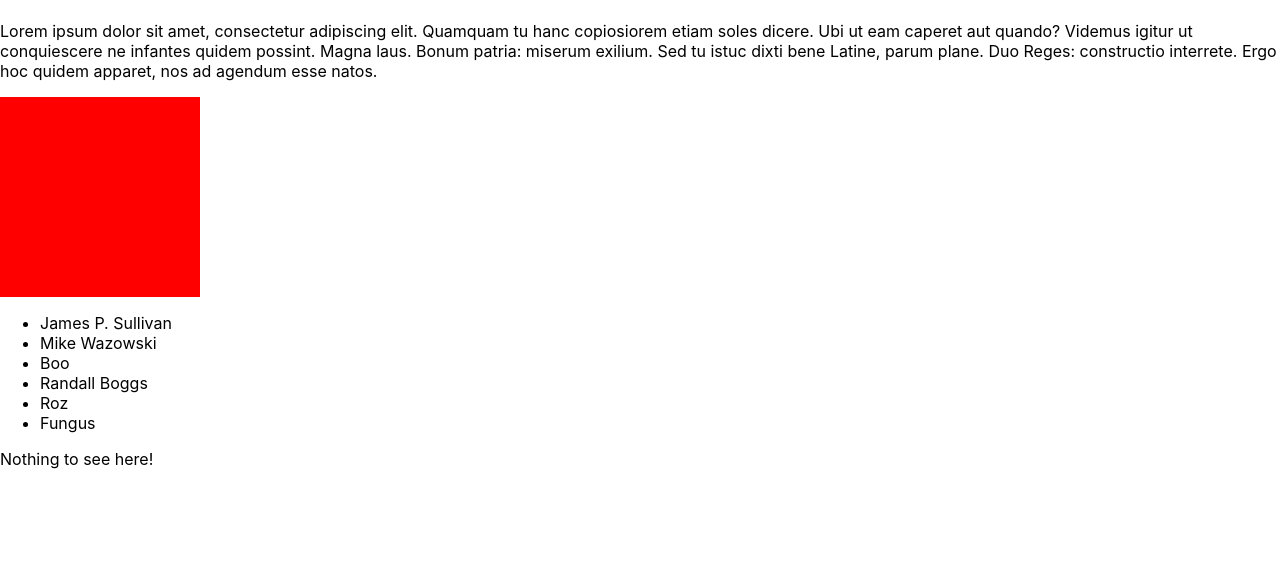
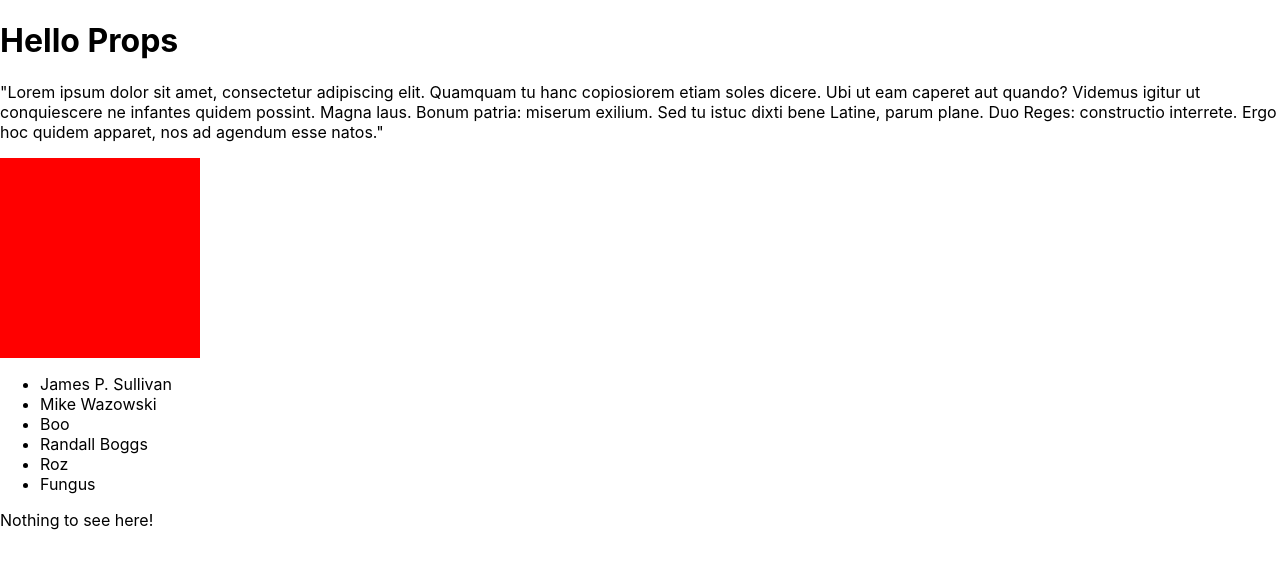
Before and after one commit to natelloyd1/week--9--react--challenges1, a React (Create React App) app: page / in a window 1280 px wide. Shown: the top 568 px of the page. Built offline with nearby package versions, Linux system fonts and the light colour scheme.

Commit message:
completed challenges from day1

```diff
--- a/src/App.js
+++ b/src/App.js
@@ -1,7 +1,6 @@
 // import the React library
 import React from "react";
 import Stuff from "./Stuff";
-import './App.css';
 
 // create our component: just a function that returns JSX
 
--- a/src/Paragraph.js
+++ b/src/Paragraph.js
@@ -1,7 +1,7 @@
 import React from "react";
 
-const Paragraph = ({text}) => (
-    <p>{text}</p>
+const Paragraph = ({children}) => (
+    <p>{children}</p>
 );
 
 export default Paragraph;
--- a/src/Stuff.js
+++ b/src/Stuff.js
@@ -6,8 +6,8 @@
 
 let Stuff = ( {square} ) => (
     <>
-    <Header text="Hello Props"/>
-    <Paragraph text= "Lorem ipsum dolor sit amet, consectetur adipiscing elit. Quamquam tu hanc copiosiorem etiam soles dicere. Ubi ut eam caperet aut quando? Videmus igitur ut conquiescere ne infantes quidem possint. Magna laus. Bonum patria: miserum exilium. Sed tu istuc dixti bene Latine, parum plane. Duo Reges: constructio interrete. Ergo hoc quidem apparet, nos ad agendum esse natos." />
+    <Header>Hello Props</Header>
+    <Paragraph>"Lorem ipsum dolor sit amet, consectetur adipiscing elit. Quamquam tu hanc copiosiorem etiam soles dicere. Ubi ut eam caperet aut quando? Videmus igitur ut conquiescere ne infantes quidem possint. Magna laus. Bonum patria: miserum exilium. Sed tu istuc dixti bene Latine, parum plane. Duo Reges: constructio interrete. Ergo hoc quidem apparet, nos ad agendum esse natos."</Paragraph>
     {square ? <Square colour = 'red' /> : null}
     <People names = {["James P. Sullivan", "Mike Wazowski", "Boo", "Randall Boggs", "Roz", "Fungus"]}/>
     <People />
```
